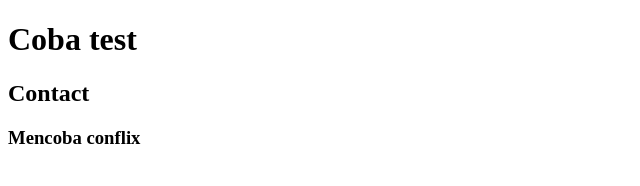
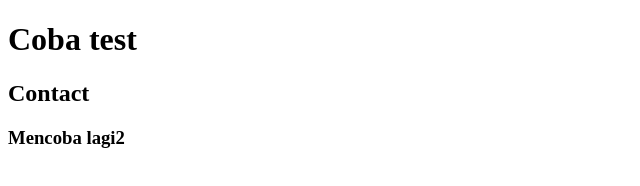
Before and after one commit to ahmadfajarmuflikin/Belajar, a plain HTML site: page contact.html in a window 1280 px wide. Shown: the full height of the page, 0-640 px from the left. Drawn offline with Linux system fonts and the light colour scheme.

```diff
--- a/contact.html
+++ b/contact.html
@@ -8,6 +8,6 @@
 <body>
     <h1>Coba test</h1>
     <h2>Contact</h2>
-    <h3>Mencoba conflix</h3>
+    <h3>Mencoba lagi2</h3>
 </body>
 </html>
```
